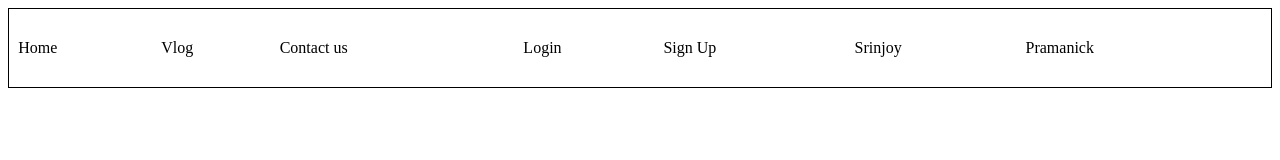
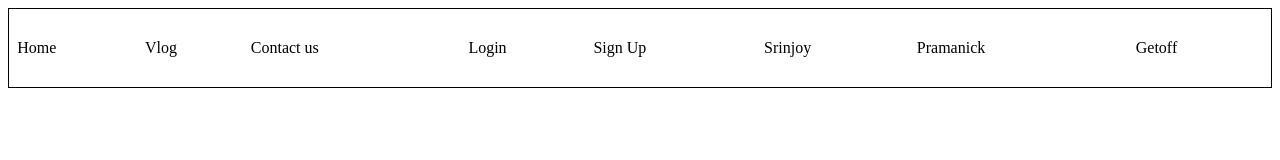
Before and after one commit to Codexia-afk/demo-repo, a plain HTML site: page index.html in a window 1280 px wide. Drawn offline with Linux system fonts and the light colour scheme.

Commit message:
Add 'Getoff' to the navigation table
Added 'Getoff' to the table in index.html.

```diff
--- a/index.html
+++ b/index.html
@@ -16,6 +16,7 @@
             <td>Sign Up</td>
             <td>Srinjoy</td>
             <td>Pramanick</td>
+            <td>Getoff</td>
         </tr>
     </table>
 </body>
```
